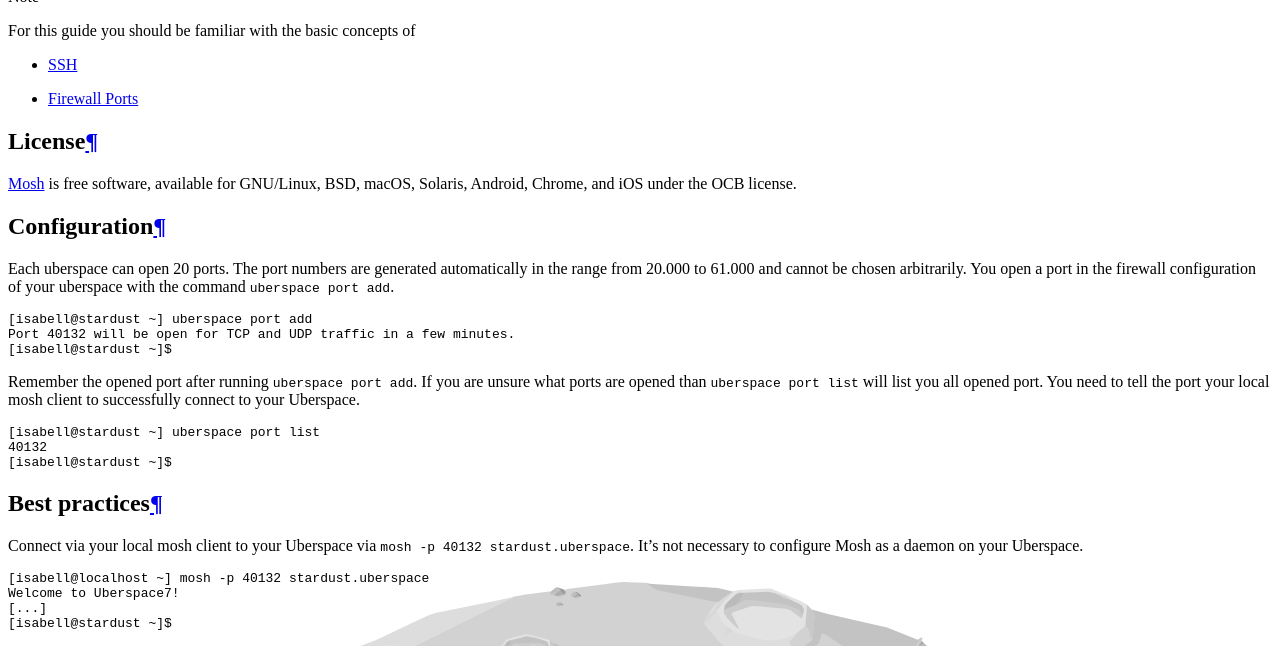
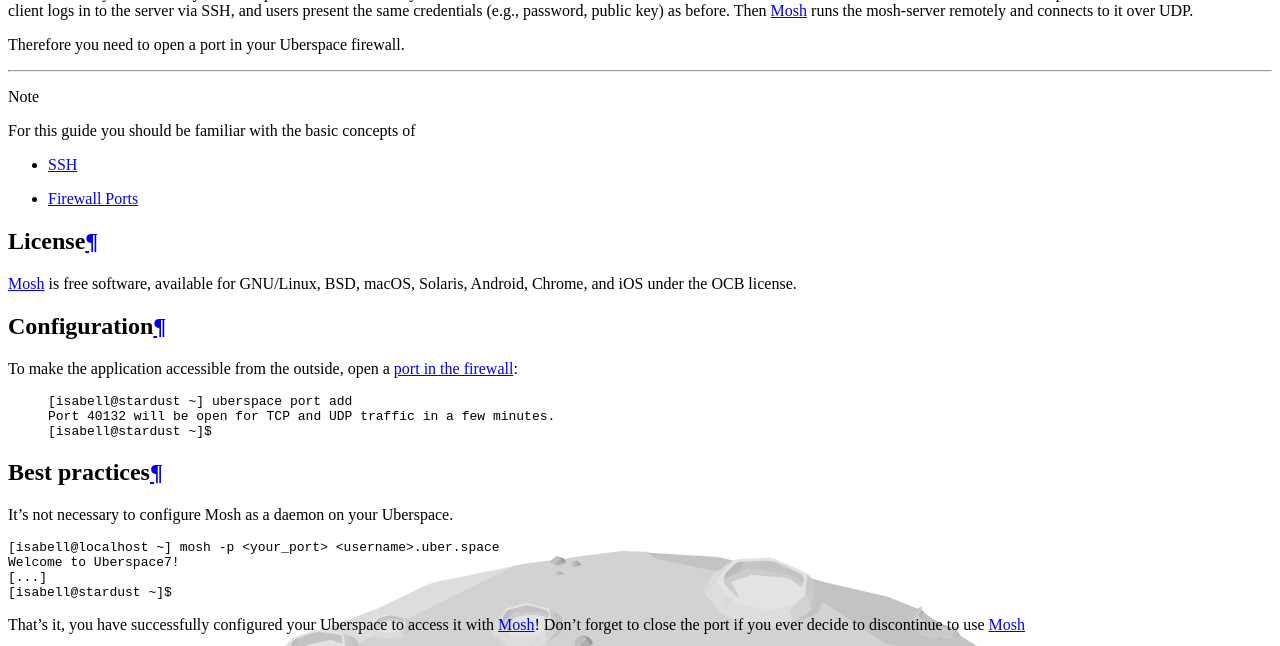
Before and after one commit to Uberspace/lab, a Sphinx documentation site: the page built from source/guide_mosh.rst, in a window 1280 px wide and 900 px high, scrolled down 2266 px, cut to the strip 0-646 px from the top of the window. Built offline with Sphinx 7.4.7 and the Read the Docs theme 2.0.0, drawn with Linux system fonts in a browser that asks for light colours.

Commit message:
exclude firewall settings

```diff
--- a/source/guide_mosh.rst
+++ b/source/guide_mosh.rst
@@ -32,30 +33,16 @@
 Configuration
 =============
 
-Each uberspace can open 20 ports. The port numbers are generated automatically in the range from 20.000 to 61.000 and cannot be chosen arbitrarily. You open a port in the firewall configuration of your uberspace with the command ``uberspace port add``.
-
-.. code-block:: bash
-
- [isabell@stardust ~] uberspace port add
- Port 40132 will be open for TCP and UDP traffic in a few minutes.
- [isabell@stardust ~]$
-
-Remember the opened port after running ``uberspace port add``. If you are unsure what ports are opened than ``uberspace port list`` will list you all opened port. You need to tell the port your local mosh client to successfully connect to your Uberspace.
-
-.. code-block:: bash
-
- [isabell@stardust ~] uberspace port list
- 40132
- [isabell@stardust ~]$
+.. include:: includes/open-port.rst
 
 Best practices
 ==============
 
-Connect via your local mosh client to your Uberspace via ``mosh -p 40132 stardust.uberspace``. It's not necessary to configure Mosh as a daemon on your Uberspace.
+It's not necessary to configure Mosh as a daemon on your Uberspace.
 
 .. code-block:: bash
 
- [isabell@localhost ~] mosh -p 40132 stardust.uberspace
+ [isabell@localhost ~] mosh -p <your_port> <username>.uber.space
  Welcome to Uberspace7!
  [...]
  [isabell@stardust ~]$
```
Also changed, not shown: other parts of source/guide_mosh.rst (+3 -2 lines).
